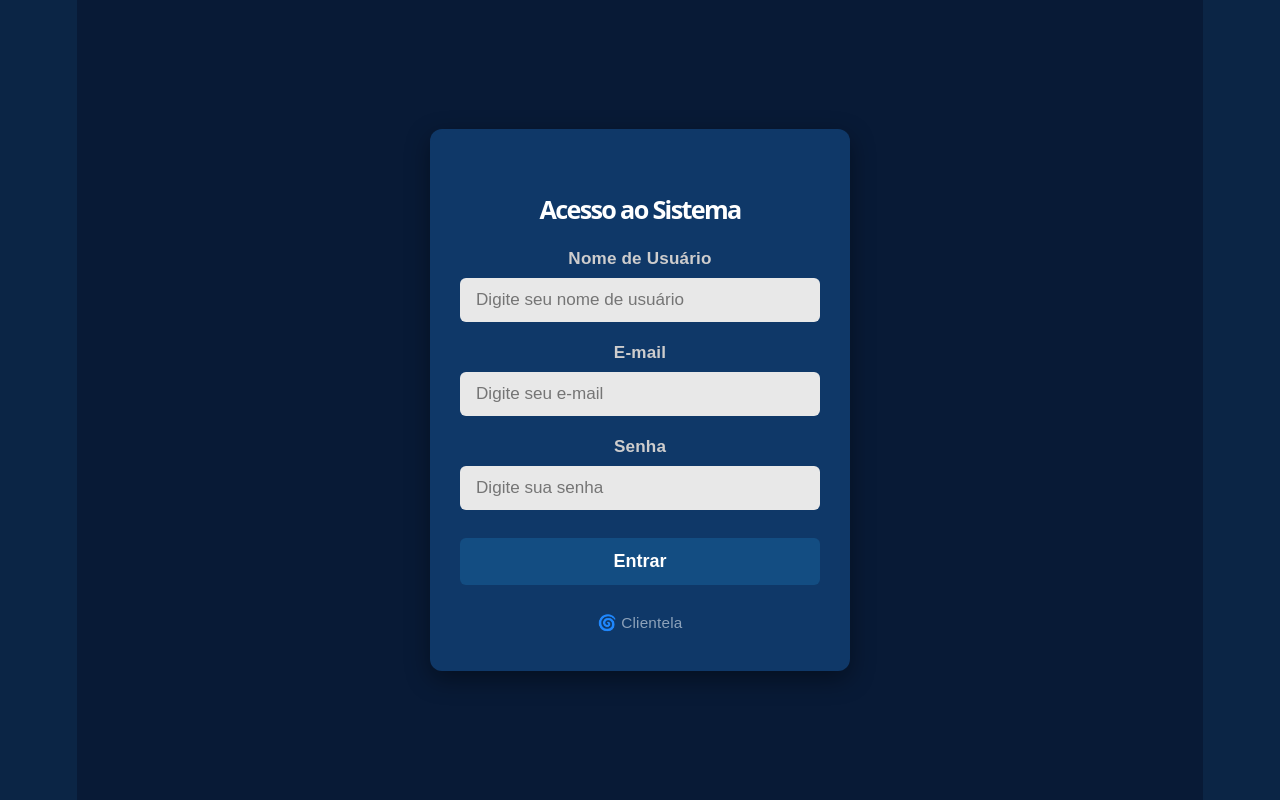
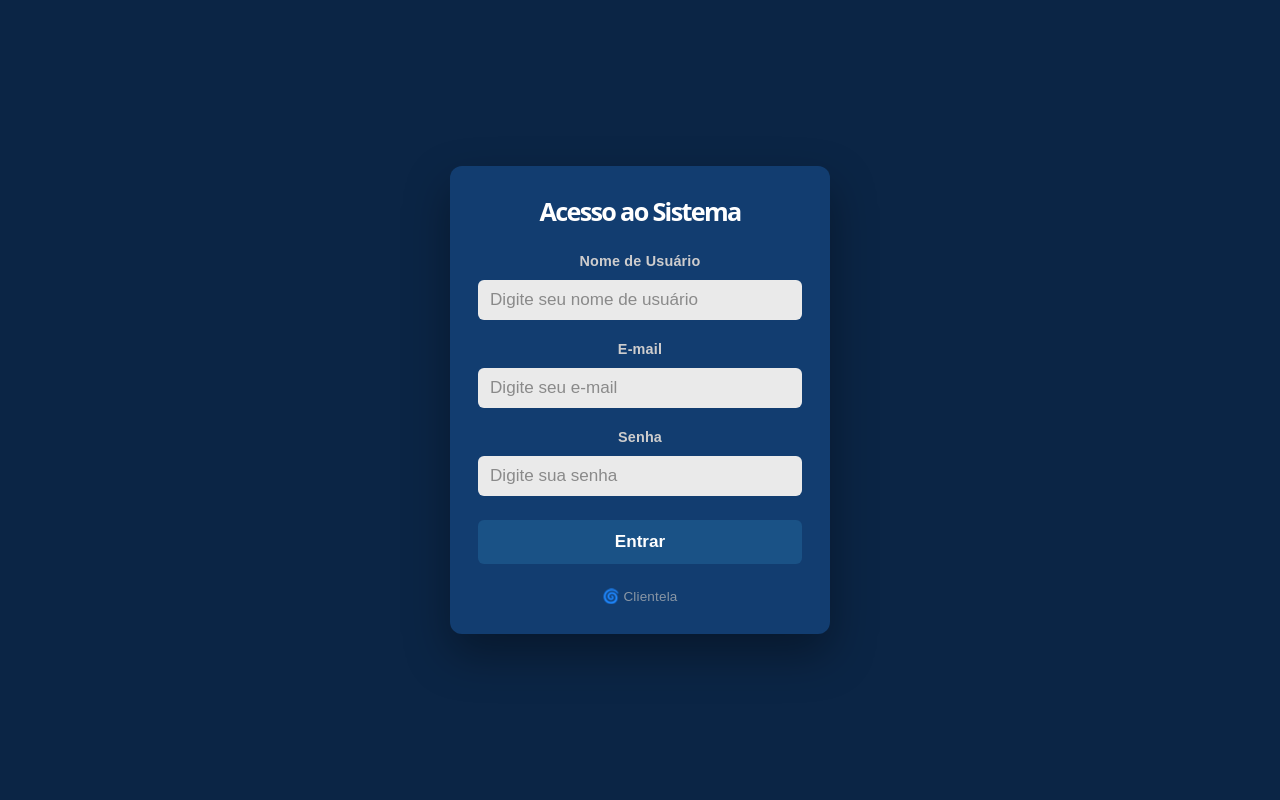
Before and after one commit to Tumilha/Clientela, a React (Vite) app: page /login in a window 1280 px wide. Built offline with nearby package versions, Linux system fonts and the light colour scheme.

Commit message:
Modificando login para adicionar funcionalidade

```diff
--- a/componentes/login/Login.css
+++ b/componentes/login/Login.css
@@ -1,94 +1,98 @@
-.login-container {
+.login-fundo {
+  min-height: 100vh;
   display: flex;
+  align-items: center;
   justify-content: center;
-  align-items: center;
-  min-height: 100vh;
-  background-color: #081a36;
-  font-family: Arial, Helvetica, sans-serif;
-  padding: 20px;
-  box-sizing: border-box;
+  padding: 32px 16px;
+  background: linear-gradient(135deg, #0b2545 0%, #0b2545 100%);
 }
 
 .login-card {
-  background-color: #0f3868;
   width: 100%;
-  max-width: 420px;
-  padding: 35px 30px;
+  max-width: 380px;
+  background-color: #123d70;
   border-radius: 12px;
-  box-shadow: 0 8px 24px rgba(0, 0, 0, 0.4);
-  display: flex;
-  flex-direction: column;
-  align-items: center;
+  padding: 32px 28px 24px;
+  box-shadow: 0 20px 45px rgba(0, 0, 0, 0.35);
 }
 
 .login-titulo {
-  color: #ffffff;
+  margin: 0 0 24px;
   font-size: 1.4rem;
   font-weight: 700;
-  margin-bottom: 24px;
+  color: #ffffff;
   text-align: center;
 }
 
-.login-form {
-  width: 100%;
+.login-campo {
+  margin-bottom: 16px;
   display: flex;
   flex-direction: column;
-  gap: 18px;
-}
-
-.form-group {
-  display: flex;
-  flex-direction: column;
-  align-items: center;
   gap: 6px;
 }
 
-.form-group label {
-  color:  #cecdcd;
+.login-campo label {
+  font-size: 0.8rem;
+  font-weight: 600;
+  color: #cecdcd;
+}
+
+.login-campo input {
+  border: none;
+  border-radius: 6px;
+  padding: 10px 12px;
   font-size: 0.95rem;
-  font-weight: 600;
+  background-color: #eaeaea;
+  color: #2f3e4e;
+  outline: none;
+  transition: box-shadow 0.15s ease;
+}
+
+.login-campo input::placeholder {
+  color: #8a8a8a;
+}
+
+.login-campo input:focus {
+  box-shadow: 0 0 0 2px #1a5286;
+}
+
+.login-botao {
+  width: 100%;
+  margin-top: 8px;
+  padding: 12px;
+  border: none;
+  border-radius: 6px;
+  background-color: #1a5286;
+  color: #ffffff;
+  font-weight: 700;
+  font-size: 0.95rem;
+  cursor: pointer;
+  transition: background-color 0.15s ease;
+}
+
+.login-botao:hover {
+  background-color: #1a5286;
+}
+
+.login-botao:disabled {
+  opacity: 0.7;
+  cursor: default;
+}
+
+.login-erro {
+  margin: 0 0 16px;
+  padding: 8px 10px;
+  background-color: rgba(255, 99, 99, 0.15);
+  border: 1px solid rgba(255, 99, 99, 0.4);
+  border-radius: 6px;
+  color: #ff9d9d;
+  font-size: 0.8rem;
   text-align: center;
 }
 
-.form-group input {
-  width: 100%;
-  padding: 12px 16px;
-  background-color: #e8e8e8;
-  border: none;
-  border-radius: 6px;
-  font-size: 0.95rem;
-  color: #333333;
-  outline: none;
-  box-sizing: border-box;
-  transition: background-color 0.2s, box-shadow 0.2s;
+.login-rodape {
+  margin: 20px 0 0;
+  text-align: center;
+  font-size: 0.75rem;
+  color: #8a97a5;
 }
-
-.form-group input:focus {
-  background-color: #ffffff;
-  box-shadow: 0 0 0 2px #185a9d;
-}
-
-.login-button {
-  width: 100%;
-  padding: 13px;
-  margin-top: 10px;
-  background-color: #134d82;
-  color: #ffffff;
-  border: none;
-  border-radius: 6px;
-  font-size: 1rem;
-  font-weight: 700;
-  cursor: pointer;
-  transition: background-color 0.2s;
-}
-
-.login-button:hover {
-  background-color: #185a9d;
-}
-
-.login-footer {
-  margin-top: 25px;
-  color: #8da2ba;
-  font-size: 0.85rem;
-  text-align: center;
-}
--- a/componentes/login/login.jsx
+++ b/componentes/login/login.jsx
@@ -1,66 +1,111 @@
-import React, { useState } from 'react';
-import './login.css';
+import { useState } from "react";
+import "./login.css";
 
-function Login() {
-  const [usuario, setUsuario] = useState('');
-  const [email, setEmail] = useState('');
-  const [senha, setSenha] = useState('');
-
-  const handleLogin = (e) => {
-    e.preventDefault();
-
-    console.log('Dados enviados:', { usuario, email, senha });
+const estadoInicial = {
+  usuario: "",
+  email: "",
+  senha: "",
 };
 
+function Login({ onLogin }) {
+  const [credenciais, setCredenciais] = useState(estadoInicial);
+  const [erro, setErro] = useState("");
+  const [enviando, setEnviando] = useState(false);
+
+  function atualizarCampo(campo, valor) {
+    setCredenciais((atual) => ({ ...atual, [campo]: valor }));
+  }
+
+  async function handleSubmit(evento) {
+    evento.preventDefault();
+    setErro("");
+
+    const usuarioLimpo = credenciais.usuario.trim();
+    const emailLimpo = credenciais.email.trim();
+    const senhaLimpa = credenciais.senha.trim();
+
+    // 1. Validação de campos obrigatórios
+    if (!usuarioLimpo || !emailLimpo || !senhaLimpa) {
+      setErro("Preencha todos os campos obrigatórios.");
+      return;
+    }
+
+    // 2. Validação básica de formato de e-mail
+    if (!emailLimpo.includes("@") || !emailLimpo.includes(".")) {
+      setErro("Informe um e-mail válido.");
+      return;
+    }
+
+    try {
+      setEnviando(true);
+
+      const dadosUsuario = {
+        usuario: usuarioLimpo,
+        email: emailLimpo,
+      };
+
+      // Salva a sessão no LocalStorage
+      localStorage.setItem("usuario_logado", JSON.stringify(dadosUsuario));
+
+      // Se houver prop enviada pelo componente pai (ex: redirecionar de tela)
+      if (onLogin) {
+        await onLogin(dadosUsuario);
+      }
+
+      setCredenciais(estadoInicial);
+    } catch (err) {
+      setErro("Não foi possível realizar o login. Tente novamente.");
+    } finally {
+      setEnviando(false);
+    }
+  }
+
   return (
-    <div className="login-container">
-      <div className="login-card">
+    <div className="login-fundo">
+      <form className="login-card" onSubmit={handleSubmit}>
         <h1 className="login-titulo">Acesso ao Sistema</h1>
 
-        <form onSubmit={handleLogin} className="login-form">
-          <div className="form-group">
+        {erro && <p className="login-erro">{erro}</p>}
+
+        <div className="login-campo">
           <label htmlFor="usuario">Nome de Usuário</label>
           <input
+            id="usuario"
             type="text"
-              id="usuario"
             placeholder="Digite seu nome de usuário"
-              value={usuario}
-              onChange={(e) => setUsuario(e.target.value)}
-              required
+            value={credenciais.usuario}
+            onChange={(e) => atualizarCampo("usuario", e.target.value)}
           />
         </div>
 
-          <div className="form-group">
+        <div className="login-campo">
           <label htmlFor="email">E-mail</label>
           <input
+            id="email"
             type="email"
-              id="email"
             placeholder="Digite seu e-mail"
-              value={email}
-              onChange={(e) => setEmail(e.target.value)}
-              required
+            value={credenciais.email}
+            onChange={(e) => atualizarCampo("email", e.target.value)}
           />
         </div>
 
-          <div className="form-group">
+        <div className="login-campo">
           <label htmlFor="senha">Senha</label>
           <input
+            id="senha"
             type="password"
-              id="senha"
             placeholder="Digite sua senha"
-              value={senha}
-              onChange={(e) => setSenha(e.target.value)}
-              required
+            value={credenciais.senha}
+            onChange={(e) => atualizarCampo("senha", e.target.value)}
           />
         </div>
 
-          <button type="submit" className="login-button">
-            Entrar
+        <button type="submit" className="login-botao" disabled={enviando}>
+          {enviando ? "Entrando..." : "Entrar"}
         </button>
+
+        <p className="login-rodape">🌀 Clientela</p>
       </form>
-
-        <span className="login-footer">🌀 Clientela</span>
-      </div>
     </div>
   );
 }
```
Lines whose indentation alone changed are shown as unchanged.
